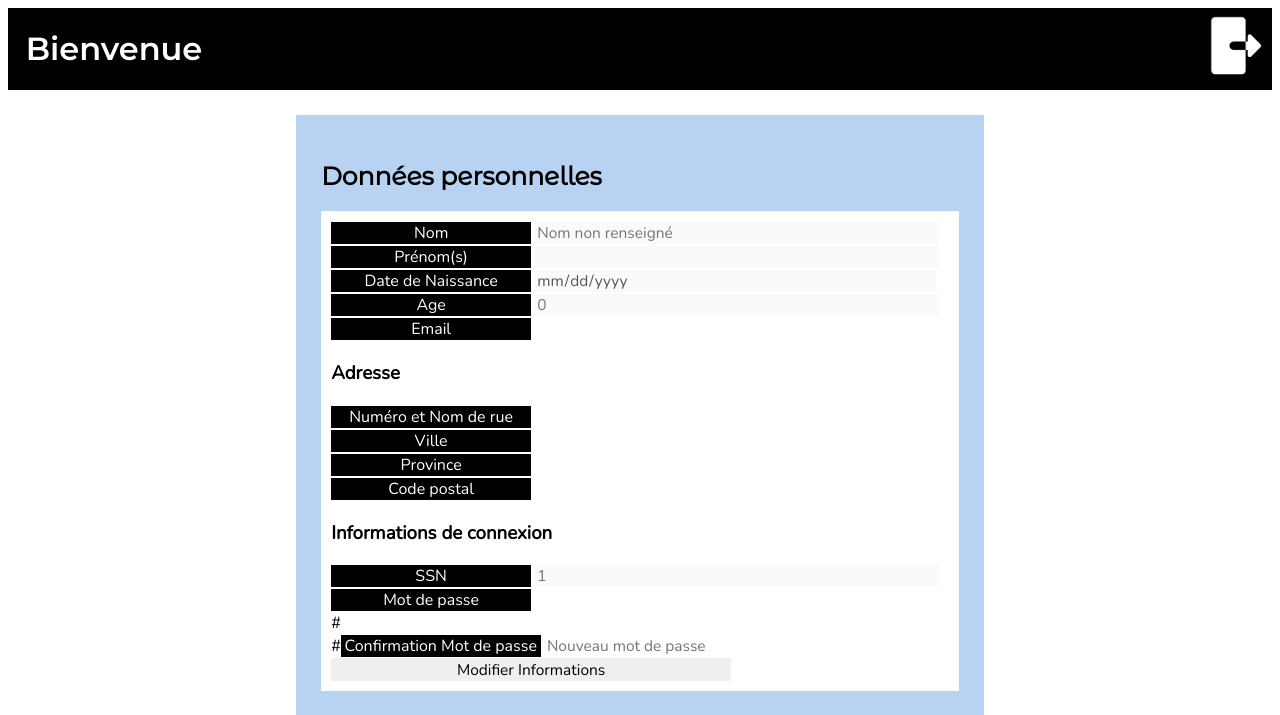
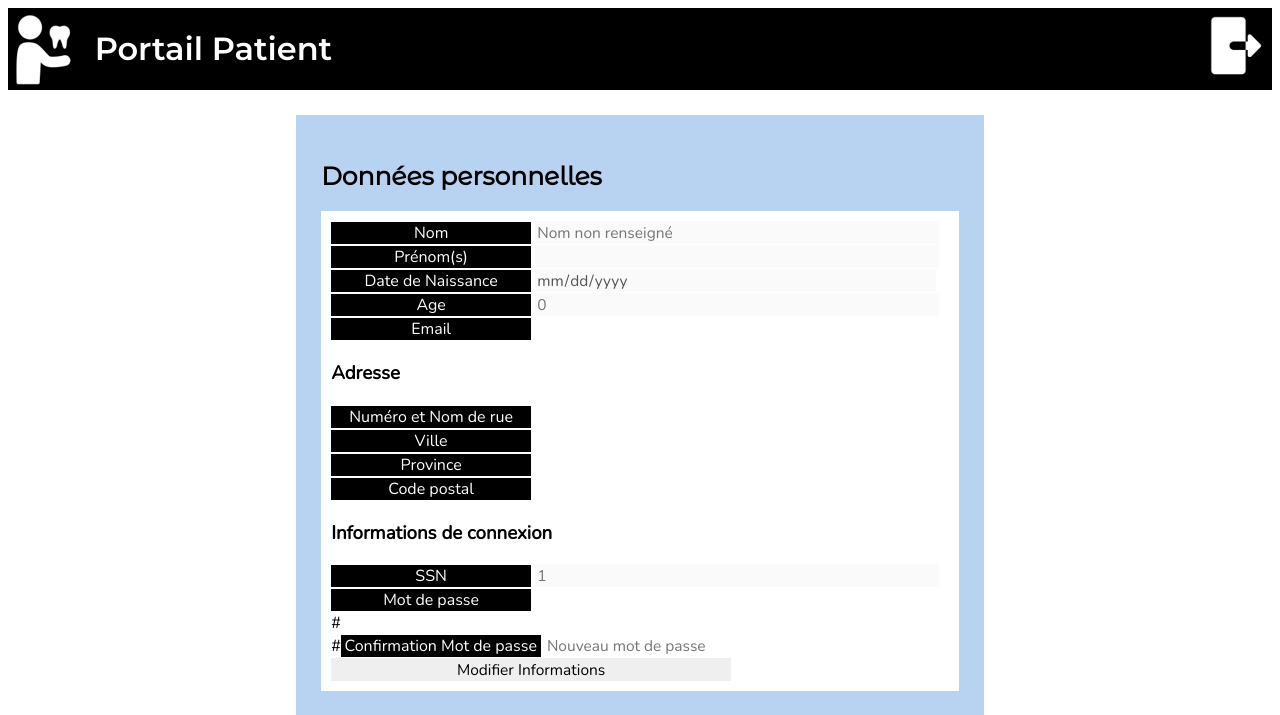
Before and after one commit to Doodoal/CSI-2532-Project, a PHP site: page /patient/index.php in a window 1280 px wide. Shown: the top 715 px of the page. Run offline with PHP 8.4, Linux system fonts and the light colour scheme; the visitor is signed in with stand-in values (Sample User, id 1); data that the repository does not hold is empty.

Commit message:
briefs changements

```diff
--- a/src/patient/index.php
+++ b/src/patient/index.php
@@ -35,8 +35,13 @@
     <body>
 
         <div class = "header">
-        <h1 >&nbsp;   Bienvenue</h1>
-        <a href = "../"><img src = "../img/Log_out.png" alt="Se déconnecter" > </a>
+            <div class="concat">
+                <img src = "../img/client.png">
+                <h1 >&nbsp;   Portail Patient</h1>
+
+            </div>
+
+            <a href = "../"><img src = "../img/Log_out.png" alt="Se déconnecter" > </a>
         </div>
 
 
--- a/src/patient/style.css
+++ b/src/patient/style.css
@@ -78,6 +78,11 @@ th{
 
 }
 
+.concat{
+    display: flex;
+    justify-content: flex-start;
+    align-items: center;
+}
 
 .flexbox-item{
     margin: 25px 25px 25px 25px;
```
Also changed, not shown: src/img/client.png (added).
